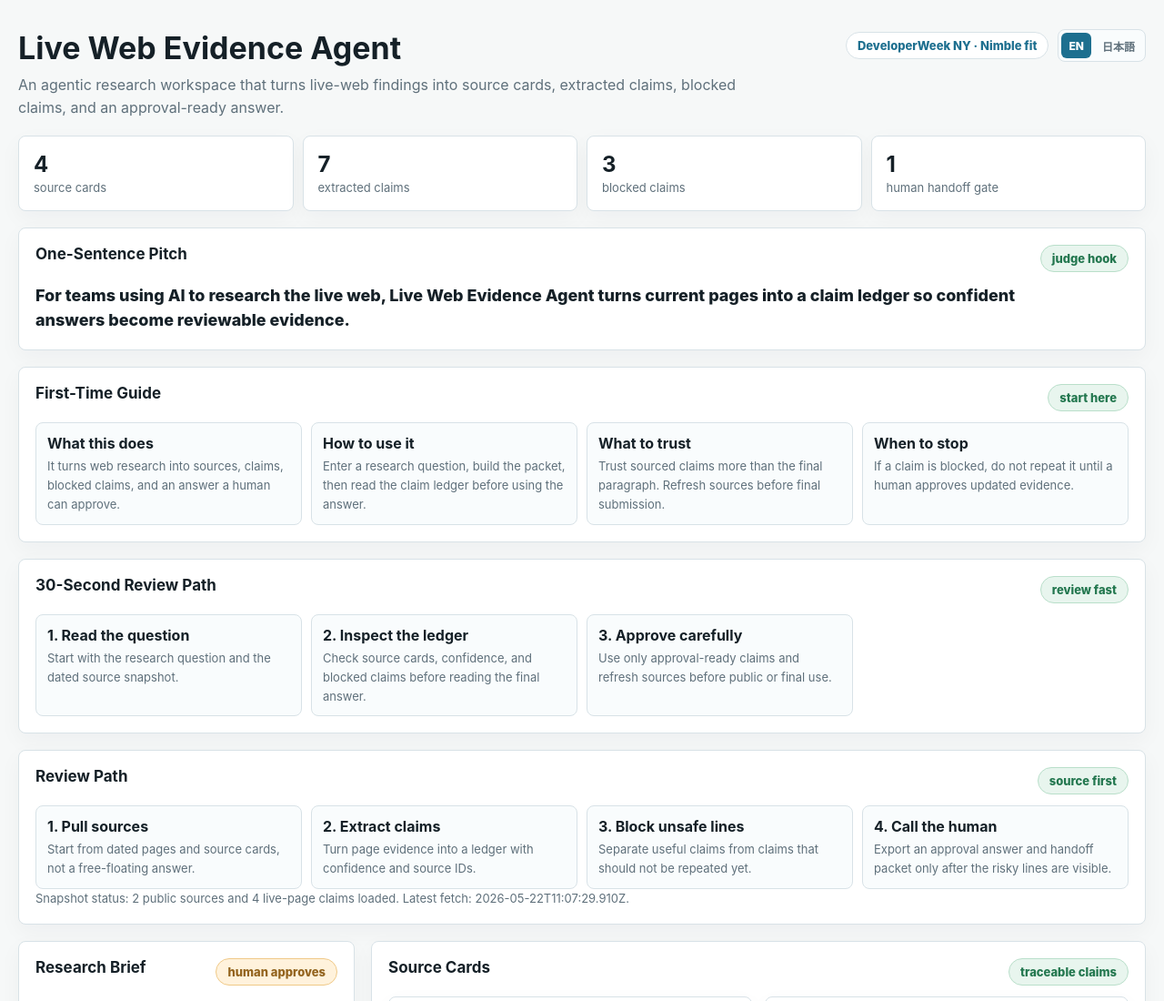
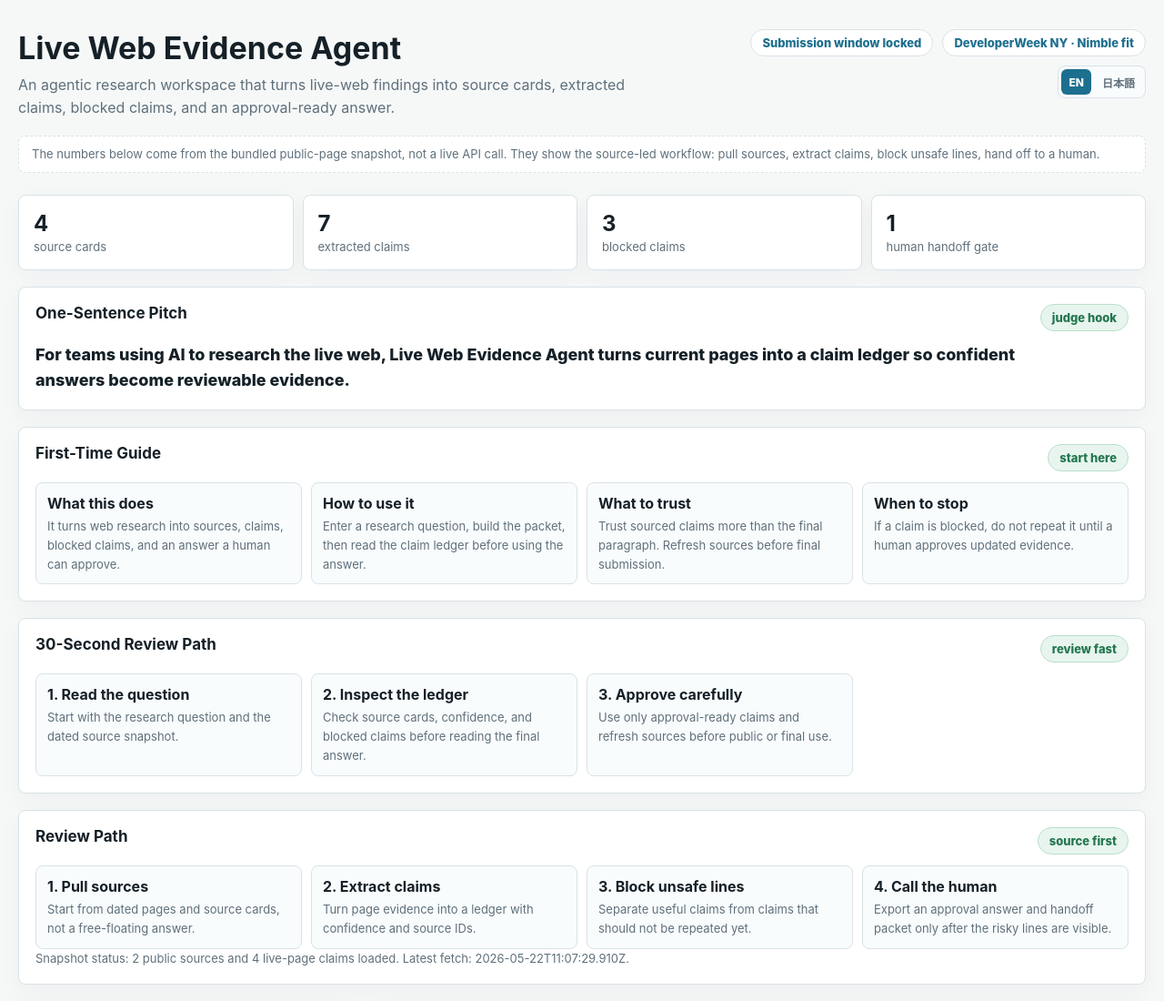
Before and after one commit to daideguchi/live-web-evidence-agent, a website: page index.html in a window 1280 px wide. Shown: the top 1100 px of the page at 91% size. Drawn offline with Linux system fonts and the light colour scheme.

Commit message:
Polish submission-lock badge and snapshot caption

```diff
--- a/index.html
+++ b/index.html
@@ -111,6 +111,17 @@
     .judge-hook {
       grid-column: 1 / -1;
     }
+    .metric-caption {
+      grid-column: 1 / -1;
+      margin: 0 0 6px;
+      padding: 10px 14px;
+      border: 1px dashed var(--line);
+      border-radius: 8px;
+      background: var(--surface);
+      color: var(--muted);
+      font-size: 13px;
+      line-height: 1.5;
+    }
     .pitch-line {
       margin: 0;
       color: var(--ink);
@@ -223,6 +234,7 @@
       <p class="tagline">An agentic research workspace that turns live-web findings into source cards, extracted claims, blocked claims, and an approval-ready answer.</p>
     </div>
     <div class="header-actions">
+      <span class="badge">Submission window locked</span>
       <span class="badge">DeveloperWeek NY · Nimble fit</span>
       <div class="lang-toggle" aria-label="Language">
         <button type="button" class="active" data-lang-button="en">EN</button>
@@ -232,6 +244,7 @@
   </header>
 
   <main>
+    <p class="metric-caption">The numbers below come from the bundled public-page snapshot, not a live API call. They show the source-led workflow: pull sources, extract claims, block unsafe lines, hand off to a human.</p>
     <section class="hero" aria-label="evidence metrics">
       <div class="metric"><strong id="sourceMetric">4</strong><span>source cards</span></div>
       <div class="metric"><strong id="claimMetric">6</strong><span>extracted claims</span></div>
@@ -397,7 +410,9 @@
       ja: {
         'Live Web Evidence Agent': 'ライブWeb証拠エージェント',
         'An agentic research workspace that turns live-web findings into source cards, extracted claims, blocked claims, and an approval-ready answer.': 'ライブWebの調査結果を、情報源カード、抽出した主張、ブロックすべき主張、承認できる回答に変える調査ワークスペースです。',
+        'Submission window locked': '提出窓は開放待ち',
         'DeveloperWeek NY · Nimble fit': 'DeveloperWeek NY · Nimble向け',
+        'The numbers below come from the bundled public-page snapshot, not a live API call. They show the source-led workflow: pull sources, extract claims, block unsafe lines, hand off to a human.': '下の数字は、同梱の公開ページスナップショットからの値です。ライブAPI呼び出しの結果ではありません。情報源主導のワークフロー（情報源を集める、主張を抽出する、危ない文を止める、人間へ引き継ぐ）を示します。',
         'source cards': '情報源カード',
         'extracted claims': '抽出した主張',
         'blocked claims': 'ブロック主張',
```
Also changed, not shown: media/live-web-evidence-agent-full.png, 2 other files.
